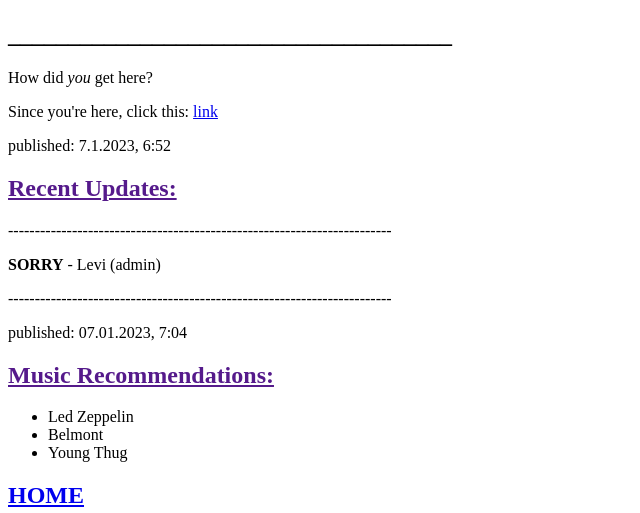
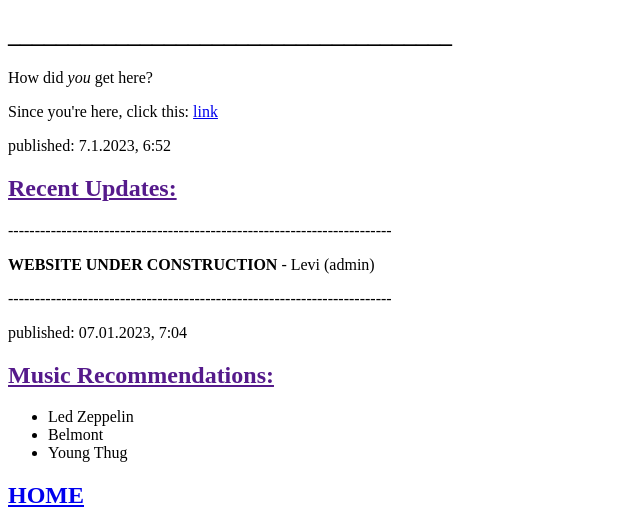
Before and after one commit to LeviGarcia/my-first-blog, a Django app: page / in a window 1280 px wide. Shown: the part 58-571 px from the top of the page, without its empty margins (0-640 px from the left). Run offline with Django 3.2, Linux system fonts and the light colour scheme.

Commit message:
new changes

```diff
--- a/blog/templates/blog/post_list.html
+++ b/blog/templates/blog/post_list.html
@@ -15,7 +15,7 @@
         <time>published: 7.1.2023, 6:52</time>
         <h2><a href="">Recent Updates:</a></h2>
         <p>------------------------------------------------------------------------</p>
-        <p><strong>SORRY</strong>
+        <p><strong>WEBSITE UNDER CONSTRUCTION</strong>
             - Levi (admin)</p>
         <p>------------------------------------------------------------------------</p>
     </article>
```
